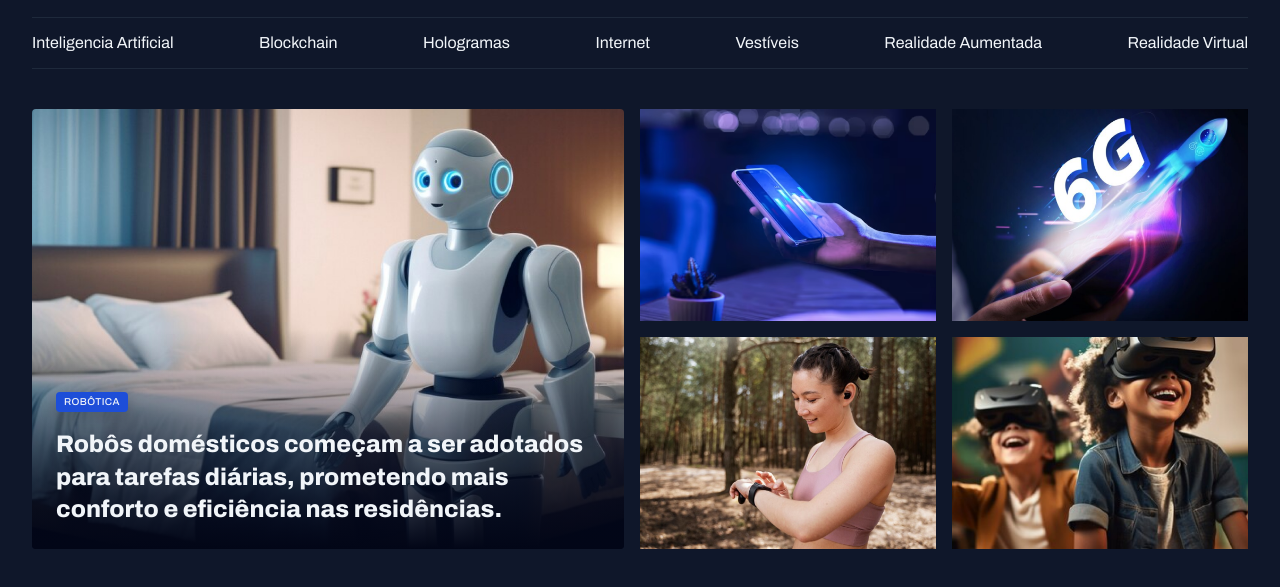
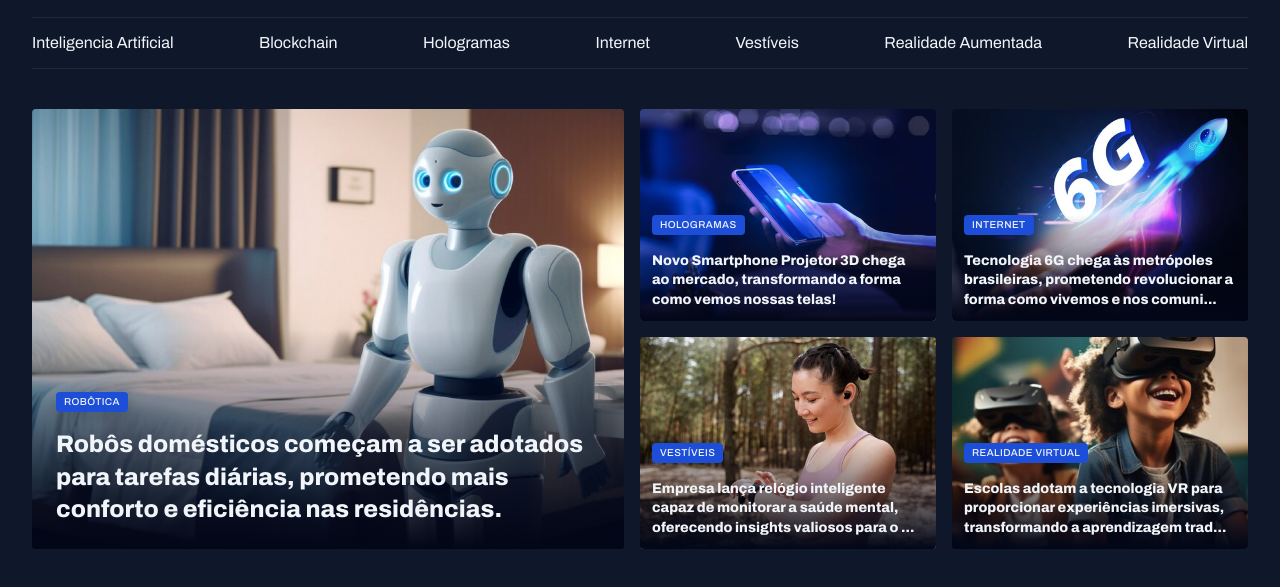
Before and after one commit to DEV-JOTAPE11/Projeto-portal-de-noticias, a plain HTML site: page index.html in a window 1280 px wide. Shown: the part 55-642 px from the top of the page. Drawn offline with Linux system fonts and the light colour scheme.

Commit message:
finalizando a seção destaques

```diff
--- a/index.html
+++ b/index.html
@@ -43,30 +43,62 @@
     <main class="grid container">
       <section id="featured" class="grid grid-flow-col gap-16">
         <figure class="card">
-          <img src="assets/images/Image 01.png" alt="" />
+          <img src="assets/images/Image 01.png" alt="Robôs domésticos começam a ser adotados para tarefas diárias,
+              prometendo mais conforto e eficiência nas residências." />
 
           <figcaption>
             <span class="content-tag">ROBÔTICA</span>
-            <h2 class="text-2xl">Robôs domésticos começam a ser adotados para tarefas diárias, prometendo mais conforto e eficiência nas residências.</h2>
+            <h2 class="text-2xl">
+              Robôs domésticos começam a ser adotados para tarefas diárias,
+              prometendo mais conforto e eficiência nas residências.
+            </h2>
           </figcaption>
         </figure>
 
         <div class="grid grid-cols-2 gap-16">
-          <div>
-            <img src="assets/images/Image 02.png" alt="" />
-          </div>
+          <figure class="card">
+            <img src="assets/images/Image 02.png" alt="Novo Smartphone Projetor 3D chega ao mercado, transformando a forma como vemos nossas telas!" />
 
-          <div>
-            <img src="assets/images/Image 03.png" alt="" />
-          </div>
+            <figcaption>
+              <span class="content-tag">Hologramas</span>
+              <h2 class="text-lg">
+                Novo Smartphone Projetor 3D chega ao mercado, transformando a forma como vemos nossas telas!
+              </h2>
+            </figcaption>
+          </figure>
 
-          <div>
-            <img src="assets/images/Image 04.png" alt="" />
-          </div>
+          <figure class="card">
+            <img src="assets/images/Image 03.png" alt="Tecnologia 6G chega às metrópoles brasileiras, prometendo revolucionar a forma como vivemos e nos comunicamos." />
 
-          <div>
-            <img src="assets/images/Image 05.png" alt="" />
-          </div>
+             <figcaption>
+              <span class="content-tag">Internet</span>
+              <h2 class="text-lg">
+                Tecnologia 6G chega às metrópoles brasileiras, prometendo revolucionar a forma como vivemos e nos comuni...
+              </h2>
+            </figcaption>
+          </figure>
+
+          <figure class="card">
+            <img src="assets/images/Image 04.png" alt="Empresa lança relógio inteligente capaz de monitorar a saúde mental, oferecendo insights valiosos para o bem-estar pessoal." />
+
+            <figcaption>
+              <span class="content-tag">Vestíveis</span>
+              <h2 class="text-lg">
+                Empresa lança relógio inteligente capaz de monitorar a saúde mental, oferecendo insights valiosos para o ...
+              </h2>
+            </figcaption>
+          </figure>
+
+          <figure class="card">
+            <img src="assets/images/Image 05.png" alt="Escolas adotam a tecnologia VR para proporcionar experiências imersivas, transformando a aprendizagem tradicional." />
+
+            <figcaption>
+              <span class="content-tag">Realidade Virtual</span>
+              <h2 class="text-lg">
+                Escolas adotam a tecnologia VR para proporcionar experiências imersivas, transformando a aprendizagem trad...
+              </h2>
+            </figcaption>
+          </figure>
         </div>
       </section>
     </main>
--- a/styles/sections.css
+++ b/styles/sections.css
@@ -27,6 +27,10 @@
         bottom: 0;
         padding: 24px;
 
+        &:has(.text-lg) {
+            padding: 12px;
+        }
+
         h2 {
             margin-top: 8px;
         }
```
